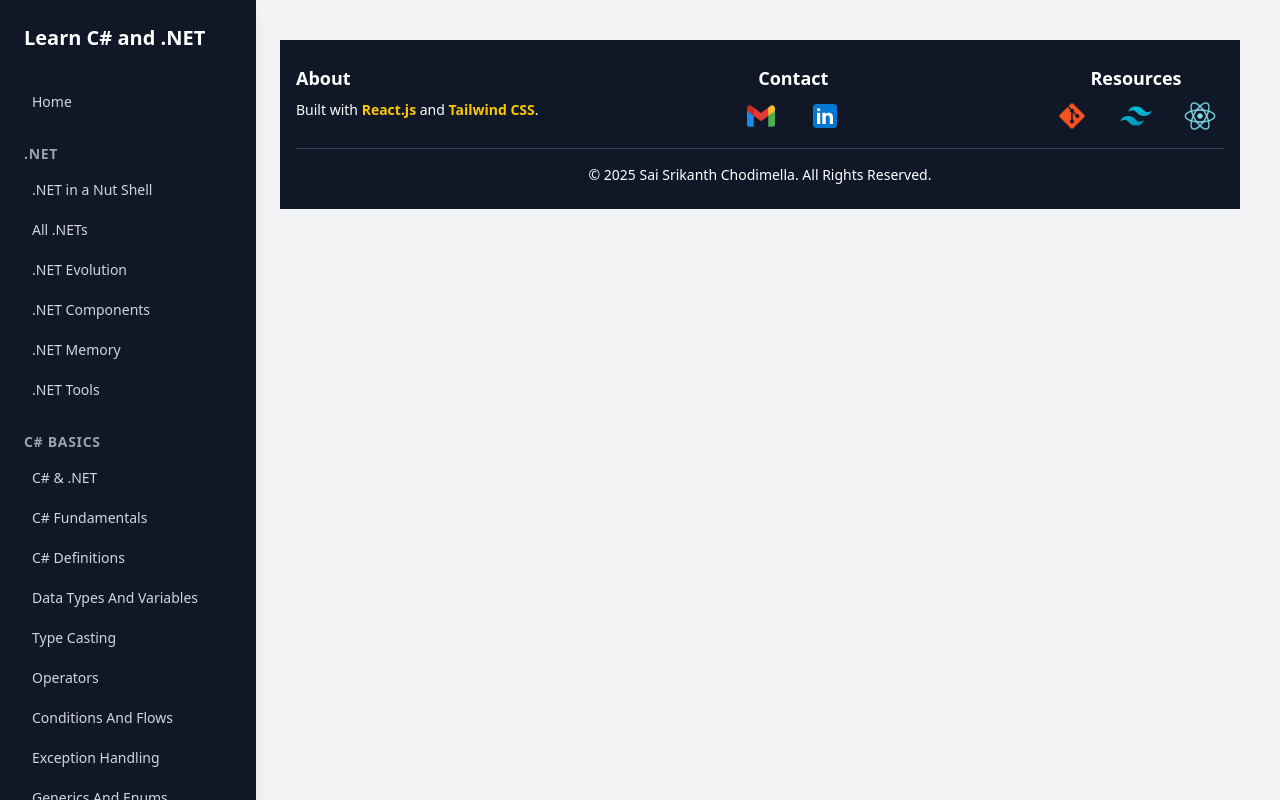
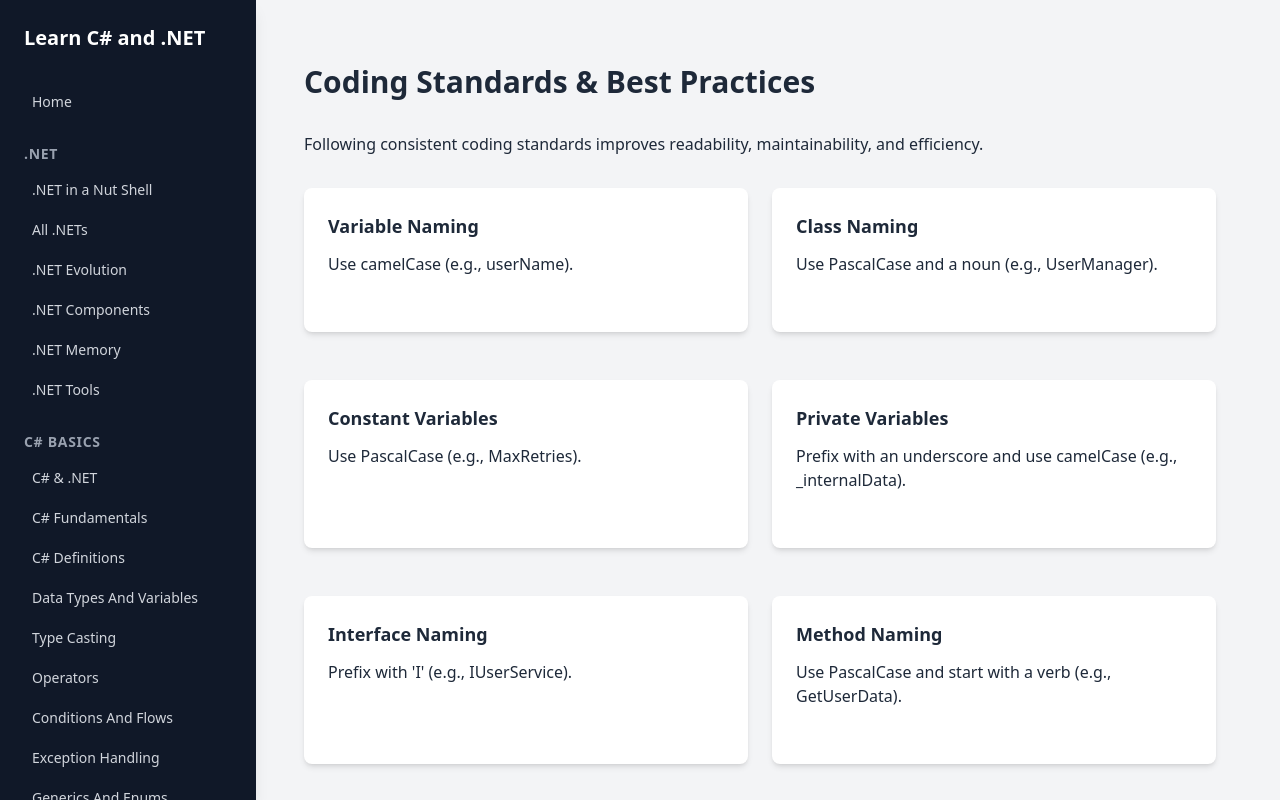
Before and after one commit to SaiSrikanthChodimella/LearnCSharp, a React (Vite) app: page /LearnCSharp/CleanCode in a window 1280 px wide. Built offline with nearby package versions, Linux system fonts and the light colour scheme.

Commit message:
Adding Clean code segment

```diff
--- a/src/Components/MainLayout.jsx
+++ b/src/Components/MainLayout.jsx
@@ -1,6 +1,7 @@
 import { BrowserRouter as Router, Routes, Route } from "react-router-dom";
 import Sidebar from "./Sidebar";
 import Home from "../Pages/Home";
+import CleanCode from "../Pages/CleanCode";
 import DotNETRoutes from "./DotNETRoutes";
 import CSharpRoutes from "./CSharpRoutes";
 import Footer from "./Footer";
@@ -18,6 +19,7 @@ const Dashboard = () => {
         <main className="flex-1 p-6 overflow-y-auto m-4 md:ml-0">
           <Routes>
             <Route path="/" element={<Home />} />
+            <Route path="/CleanCode" element={<CleanCode />} />
           </Routes>
           <DotNETRoutes />
           <CSharpRoutes />
--- a/src/Components/Sidebar.jsx
+++ b/src/Components/Sidebar.jsx
@@ -35,6 +35,10 @@ const sections = [
   {
     title: "Object Oriented Programming",
     pages: [{ name: "Object Oriented Programming", href: "/OOPS" }],
+  },
+  {
+    title: "Clean Coding",
+    pages: [{ name: "Definitions", href: "/CleanCode" }],
   },
   {
     title: "LINQ",
--- /dev/null
+++ b/src/Pages/CleanCode.jsx
@@ -0,0 +1,107 @@
+import React from "react";
+
+const codingStandards = [
+  { title: "Variable Naming", content: "Use camelCase (e.g., userName)." },
+  {
+    title: "Class Naming",
+    content: "Use PascalCase and a noun (e.g., UserManager).",
+  },
+  {
+    title: "Constant Variables",
+    content: "Use PascalCase (e.g., MaxRetries).",
+  },
+  {
+    title: "Private Variables",
+    content:
+      "Prefix with an underscore and use camelCase (e.g., _internalData).",
+  },
+  {
+    title: "Interface Naming",
+    content: "Prefix with 'I' (e.g., IUserService).",
+  },
+  {
+    title: "Method Naming",
+    content: "Use PascalCase and start with a verb (e.g., GetUserData).",
+  },
+  { title: "Property Naming", content: "Use PascalCase (e.g., UserName)." },
+  {
+    title: "Namespace Naming",
+    content: "Use meaningful and structured names.",
+  },
+  {
+    title: "Braces Alignment",
+    content: "Keep braces vertically aligned for readability.",
+  },
+  {
+    title: "Code Formatting Shortcut",
+    content: "Use Ctrl + K, Ctrl + D (Visual Studio).",
+  },
+];
+
+const principles = [
+  {
+    title: "SOLID Principles",
+    items: [
+      "Single Responsibility - Each class should have one purpose.",
+      "Open/Closed - Extend functionality without modifying existing code.",
+      "Liskov Substitution - Subtypes should be interchangeable with their base types.",
+      "Interface Segregation - Keep interfaces small and focused.",
+      "Dependency Inversion - Depend on abstractions, not concrete implementations.",
+    ],
+  },
+  {
+    title: "Best Practices",
+    items: [
+      "KISS (Keep It Simple, Stupid) - Write clean, straightforward code.",
+      "DRY (Don't Repeat Yourself) - Reuse code to avoid duplication.",
+      "YAGNI (You Ain’t Gonna Need It) - Don't add features you don’t need yet.",
+    ],
+  },
+];
+
+const Section = ({ title, children }) => (
+  <div className="bg-white shadow-md rounded-lg p-6 mb-6 transition-all transform hover:scale-105 hover:shadow-xl">
+    <h3 className="text-lg font-semibold text-gray-800 mb-3">{title}</h3>
+    {children}
+  </div>
+);
+
+function CodingStandards() {
+  return (
+    <div className="p-6 bg-gray-100 text-gray-800">
+      <div className="max-w-7xl mx-auto">
+        <h2 className="text-3xl font-bold mb-8">
+          Coding Standards & Best Practices
+        </h2>
+        <p className="mb-8">
+          Following consistent coding standards improves readability,
+          maintainability, and efficiency.
+        </p>
+
+        <div className="grid grid-cols-1 md:grid-cols-2 gap-6">
+          {codingStandards.map(({ title, content }, index) => (
+            <Section key={index} title={title}>
+              <p className="mb-8">{content}</p>
+            </Section>
+          ))}
+        </div>
+
+        {principles.map(({ title, items }, index) => (
+          <Section key={index} title={title}>
+            <ul className="list-disc list-inside space-y-2">
+              {items.map((item, idx) => (
+                <li key={idx}>{item}</li>
+              ))}
+            </ul>
+          </Section>
+        ))}
+
+        <Section title="Unit Testing (More Details Coming Soon)">
+          <p className="mb-8">Recommended tools: Moq and NUnit.</p>
+        </Section>
+      </div>
+    </div>
+  );
+}
+
+export default CodingStandards;
```
